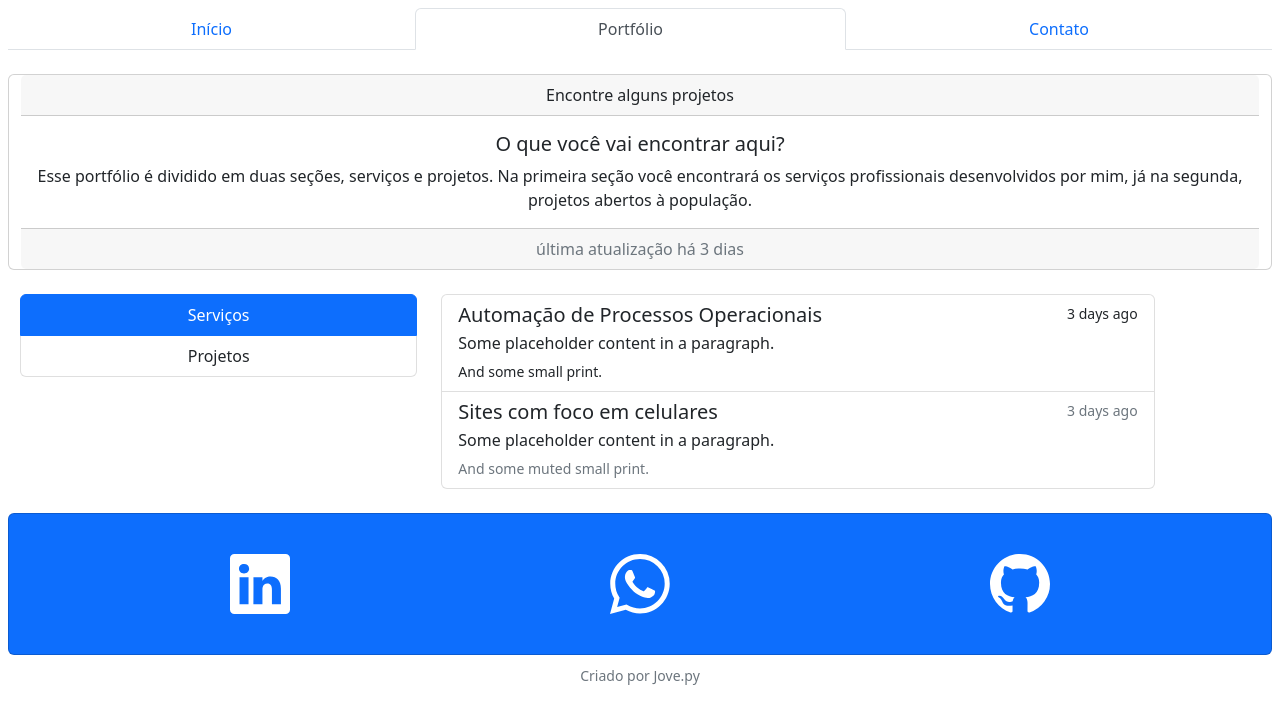
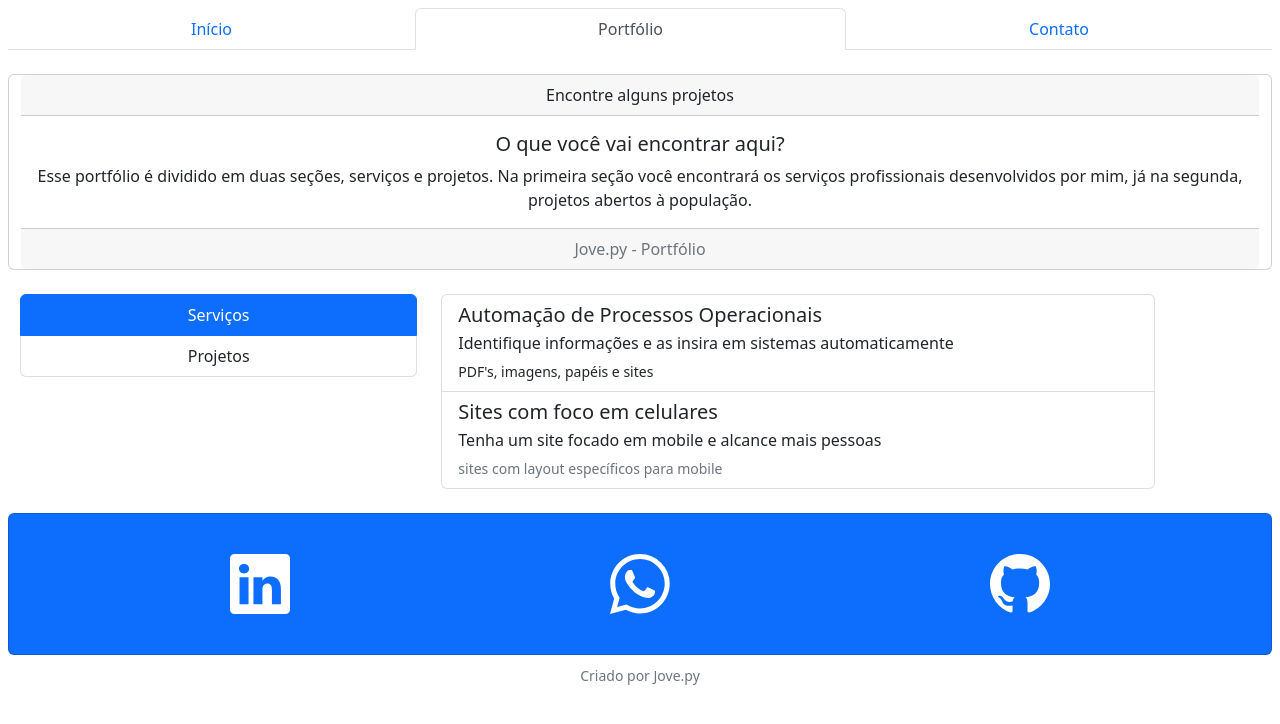
Before and after one commit to jovepy/jovepy-portfolio, a Next.js app: page / in a window 1280 px wide. Both pictures are taken after a click on the tab "Portfólio". Shown: the top 724 px of the page. Built offline with nearby package versions, Linux system fonts and the light colour scheme.

Commit message:
com popups

```diff
--- a/package.json
+++ b/package.json
@@ -10,7 +10,9 @@
     "bootstrap": "^5.2.0",
     "next": "^12.1.4",
     "react": "^18.0.0",
-    "react-dom": "^18.0.0"
+    "react-dom": "^18.0.0",
+    "reactjs-popup": "^2.0.5",
+    "styled-components": "^5.3.5"
   },
   "devDependencies": {
     "eslint": "8.12.0",
--- a/pages/_app.js
+++ b/pages/_app.js
@@ -1,6 +1,9 @@
 import "bootstrap/dist/css/bootstrap.min.css";
 import "../styles/globals.css";
+import 'reactjs-popup/dist/index.css';
 import { useEffect } from "react";
+
+
 
 
 function MyApp({ Component, pageProps }) {
--- a/pages/index.js
+++ b/pages/index.js
@@ -1,12 +1,18 @@
 import 'bootstrap/dist/css/bootstrap.css';
+import 'reactjs-popup/dist/index.css';
 import React from 'react';
 import Image from 'next/image';
 import Router from 'next/router';
 import Head from 'next/head';
 
+
 const myLoader = ({ src, width, quality }) => {
   return `./${src}?w=${width}&q=${quality || 75}`
 }
+
+
+
+
 
 export default function Home() {
   return (
@@ -19,6 +25,7 @@ export default function Home() {
               <meta charset="utf-8"></meta>
               <meta name="robots" content="index,follow"></meta>
               <meta name="googlebot" content="index,follow"></meta>
+
 
           </Head>
       </div>
@@ -47,9 +54,79 @@ export default function Home() {
                 <h5 className="card-title text-start p-4">Rodrigo Jovê</h5>
                 <p className="fw-light card-text text-start align-middle">
                 <ul className="list-group list-group-flush">
-                  <li className="list-group-item">Habilidades</li>
-                  <li className="list-group-item">Trajetória</li>
-                  <li className="list-group-item">Blog</li>
+                  <li className="list-group list-group-flush">
+                  <a type="button" className='list-group-item' data-bs-toggle="modal" data-bs-target="#exampleModal">
+                      Habilidades
+                    </a>
+                    <div className="modal fade" id="exampleModal" tabindex="-1" aria-labelledby="exampleModalLabel" aria-hidden="true">
+                      <div className="modal-dialog">
+                        <div className="modal-content">
+                          <div className="modal-header">
+                            <h5 className="modal-title" id="exampleModalLabel">Modal title</h5>
+                            <button type="button" className="btn-close" data-bs-dismiss="modal" aria-label="Close"></button>
+                          </div>
+                          <div className="modal-body">
+                            ...
+                          </div>
+                          <div className="modal-footer">
+                            <button type="button" className="btn btn-secondary" data-bs-dismiss="modal">Close</button>
+                            <button type="button" className="btn btn-primary">Save changes</button>
+                          </div>
+                        </div>
+                      </div>
+                    </div>
+
+                    </li>
+
+                    <li className="list-group list-group-flush">
+                  <a type="button" className='list-group-item' data-bs-toggle="modal" data-bs-target="#exampleModal">
+                      Sobre
+                    </a>
+                    <div className="modal fade" id="exampleModal" tabindex="-1" aria-labelledby="exampleModalLabel" aria-hidden="true">
+                      <div className="modal-dialog">
+                        <div className="modal-content">
+                          <div className="modal-header">
+                            <h5 className="modal-title" id="exampleModalLabel">Modal title</h5>
+                            <button type="button" className="btn-close" data-bs-dismiss="modal" aria-label="Close"></button>
+                          </div>
+                          <div className="modal-body">
+                            ...
+                          </div>
+                          <div className="modal-footer">
+                            <button type="button" className="btn btn-secondary" data-bs-dismiss="modal">Close</button>
+                            <button type="button" className="btn btn-primary">Save changes</button>
+                          </div>
+                        </div>
+                      </div>
+                    </div>
+
+                    </li>
+
+
+                    <li className="list-group list-group-flush">
+                  <a type="button" className='list-group-item' data-bs-toggle="modal" data-bs-target="#exampleModal">
+                      Caderno
+                    </a>
+                    <div className="modal fade" id="exampleModal" tabindex="-1" aria-labelledby="exampleModalLabel" aria-hidden="true">
+                      <div className="modal-dialog">
+                        <div className="modal-content">
+                          <div className="modal-header">
+                            <h5 className="modal-title" id="exampleModalLabel">Modal title</h5>
+                            <button type="button" className="btn-close" data-bs-dismiss="modal" aria-label="Close"></button>
+                          </div>
+                          <div className="modal-body">
+                            ...
+                          </div>
+                          <div className="modal-footer">
+                            <button type="button" className="btn btn-secondary" data-bs-dismiss="modal">Close</button>
+                            <button type="button" className="btn btn-primary">Save changes</button>
+                          </div>
+                        </div>
+                      </div>
+                    </div>
+
+                    </li>
+
                 </ul>
                 </p>
               </div>
@@ -72,7 +149,7 @@ export default function Home() {
               <p className="card-text">Esse portfólio é dividido em duas seções, serviços e projetos. Na primeira seção você encontrará os serviços profissionais desenvolvidos por mim, já na segunda, projetos abertos à população.</p>
             </div>
             <div className="card-footer text-muted">
-              última atualização há 3 dias
+              Jove.py - Portfólio
             </div>
           </div>
 
@@ -93,18 +170,22 @@ export default function Home() {
         <a href="#" className="list-group-item list-group-item-action" aria-current="true">
           <div className="d-flex w-100 justify-content-between">
             <h5 className="mb-1">Automação de Processos Operacionais</h5>
-            <small>3 days ago</small>
+            <small><svg xmlns="http://www.w3.org/2000/svg" width="16" height="16" fill="currentColor" className="bi bi-globe" viewBox="0 0 16 16">
+              <path d="M0 8a8 8 0 1 1 16 0A8 8 0 0 1 0 8zm7.5-6.923c-.67.204-1.335.82-1.887 1.855A7.97 7.97 0 0 0 5.145 4H7.5V1.077zM4.09 4a9.267 9.267 0 0 1 .64-1.539 6.7 6.7 0 0 1 .597-.933A7.025 7.025 0 0 0 2.255 4H4.09zm-.582 3.5c.03-.877.138-1.718.312-2.5H1.674a6.958 6.958 0 0 0-.656 2.5h2.49zM4.847 5a12.5 12.5 0 0 0-.338 2.5H7.5V5H4.847zM8.5 5v2.5h2.99a12.495 12.495 0 0 0-.337-2.5H8.5zM4.51 8.5a12.5 12.5 0 0 0 .337 2.5H7.5V8.5H4.51zm3.99 0V11h2.653c.187-.765.306-1.608.338-2.5H8.5zM5.145 12c.138.386.295.744.468 1.068.552 1.035 1.218 1.65 1.887 1.855V12H5.145zm.182 2.472a6.696 6.696 0 0 1-.597-.933A9.268 9.268 0 0 1 4.09 12H2.255a7.024 7.024 0 0 0 3.072 2.472zM3.82 11a13.652 13.652 0 0 1-.312-2.5h-2.49c.062.89.291 1.733.656 2.5H3.82zm6.853 3.472A7.024 7.024 0 0 0 13.745 12H11.91a9.27 9.27 0 0 1-.64 1.539 6.688 6.688 0 0 1-.597.933zM8.5 12v2.923c.67-.204 1.335-.82 1.887-1.855.173-.324.33-.682.468-1.068H8.5zm3.68-1h2.146c.365-.767.594-1.61.656-2.5h-2.49a13.65 13.65 0 0 1-.312 2.5zm2.802-3.5a6.959 6.959 0 0 0-.656-2.5H12.18c.174.782.282 1.623.312 2.5h2.49zM11.27 2.461c.247.464.462.98.64 1.539h1.835a7.024 7.024 0 0 0-3.072-2.472c.218.284.418.598.597.933zM10.855 4a7.966 7.966 0 0 0-.468-1.068C9.835 1.897 9.17 1.282 8.5 1.077V4h2.355z"/>
+            </svg></small>
           </div>
-          <p className="mb-1">Some placeholder content in a paragraph.</p>
-          <small>And some small print.</small>
+          <p className="mb-1">Identifique informações e as insira em sistemas automaticamente</p>
+          <small>PDF's, imagens, papéis e sites</small>
         </a>
         <a href="#" className="list-group-item list-group-item-action">
           <div className="d-flex w-100 justify-content-between">
             <h5 className="mb-1">Sites com foco em celulares</h5>
-            <small className="text-muted">3 days ago</small>
+            <small><svg xmlns="http://www.w3.org/2000/svg" width="16" height="16" fill="currentColor" className="bi bi-globe" viewBox="0 0 16 16">
+              <path d="M0 8a8 8 0 1 1 16 0A8 8 0 0 1 0 8zm7.5-6.923c-.67.204-1.335.82-1.887 1.855A7.97 7.97 0 0 0 5.145 4H7.5V1.077zM4.09 4a9.267 9.267 0 0 1 .64-1.539 6.7 6.7 0 0 1 .597-.933A7.025 7.025 0 0 0 2.255 4H4.09zm-.582 3.5c.03-.877.138-1.718.312-2.5H1.674a6.958 6.958 0 0 0-.656 2.5h2.49zM4.847 5a12.5 12.5 0 0 0-.338 2.5H7.5V5H4.847zM8.5 5v2.5h2.99a12.495 12.495 0 0 0-.337-2.5H8.5zM4.51 8.5a12.5 12.5 0 0 0 .337 2.5H7.5V8.5H4.51zm3.99 0V11h2.653c.187-.765.306-1.608.338-2.5H8.5zM5.145 12c.138.386.295.744.468 1.068.552 1.035 1.218 1.65 1.887 1.855V12H5.145zm.182 2.472a6.696 6.696 0 0 1-.597-.933A9.268 9.268 0 0 1 4.09 12H2.255a7.024 7.024 0 0 0 3.072 2.472zM3.82 11a13.652 13.652 0 0 1-.312-2.5h-2.49c.062.89.291 1.733.656 2.5H3.82zm6.853 3.472A7.024 7.024 0 0 0 13.745 12H11.91a9.27 9.27 0 0 1-.64 1.539 6.688 6.688 0 0 1-.597.933zM8.5 12v2.923c.67-.204 1.335-.82 1.887-1.855.173-.324.33-.682.468-1.068H8.5zm3.68-1h2.146c.365-.767.594-1.61.656-2.5h-2.49a13.65 13.65 0 0 1-.312 2.5zm2.802-3.5a6.959 6.959 0 0 0-.656-2.5H12.18c.174.782.282 1.623.312 2.5h2.49zM11.27 2.461c.247.464.462.98.64 1.539h1.835a7.024 7.024 0 0 0-3.072-2.472c.218.284.418.598.597.933zM10.855 4a7.966 7.966 0 0 0-.468-1.068C9.835 1.897 9.17 1.282 8.5 1.077V4h2.355z"/>
+            </svg></small>
           </div>
-          <p className="mb-1">Some placeholder content in a paragraph.</p>
-          <small className="text-muted">And some muted small print.</small>
+          <p className="mb-1">Tenha um site focado em mobile e alcance mais pessoas</p>
+          <small className="text-muted">sites com layout específicos para mobile</small>
         </a>
       </div>
 
@@ -113,20 +194,24 @@ export default function Home() {
       <div className="tab-pane fade" id="list-profile" role="tabpanel" aria-labelledby="list-profile-list">
       <div className='row'><br></br></div>
       <div className="list-group">
-        <a href="#" className="list-group-item list-group-item-action" aria-current="true">
+        <a href="#" className="list-group-item list-group-item-action" aria-current="false">
           <div className="d-flex w-100 justify-content-between">
             <h5 className="mb-1">Empreenda</h5>
-            <small>3 days ago</small>
+            <small className="text-muted">Updated <relative-time datetime="2022-05-18T22:50:41Z" className="no-wrap" title="18 de mai. de 2022 19:50 BRT">on 18 May</relative-time></small>
           </div>
-          <p className="mb-1">Some placeholder content in a paragraph.</p>
-          <small>And some small print.</small>
+          <p className="mb-1"><p className="col-9 d-inline-block color-fg-muted mb-2 pr-4" itemprop="description">
+          Microestrutura de serviços úteis a qualquer empreendedor com baixo capital
+        </p></p>
+          <small>Atendimento ao cliente, gerencimamento de estoques e precificação</small>
         </a>
         <a href="#" className="list-group-item list-group-item-action">
           <div className="d-flex w-100 justify-content-between">
             <h5 className="mb-1">Opere com derivativos</h5>
-            <small className="text-muted">3 days ago</small>
+            <small className="text-muted">Updated <relative-time datetime="2022-06-22T00:08:25Z" className="no-wrap" title="21 de jun. de 2022 21:08 BRT">on 21 Jun</relative-time></small>
           </div>
-          <p className="mb-1">Some placeholder content in a paragraph.</p>
+          <p className="mb-1"><p className="col-9 d-inline-block color-fg-muted mb-2 pr-4" itemprop="description">
+          Estruture os dados contidos no BDI e encontre as opções mais baratas em relação ao modelo de Black-Scholes
+        </p></p>
           <small className="text-muted">And some muted small print.</small>
         </a>
         <a href="#" className="list-group-item list-group-item-action">
```
Also changed, not shown: pages/teste.js (added, +19 -0 lines), 1 other file (tests, documents, lock files or other folders).
